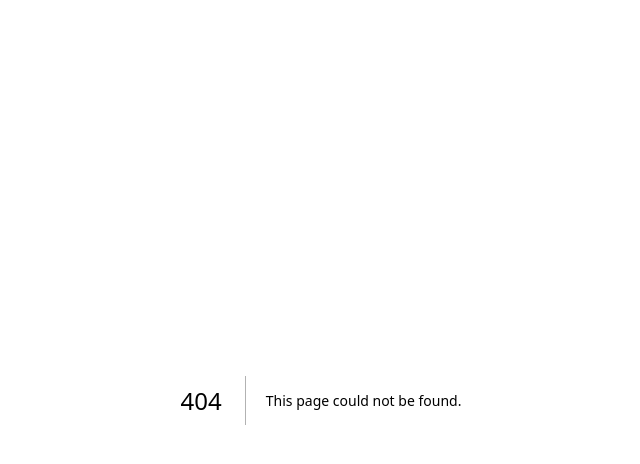
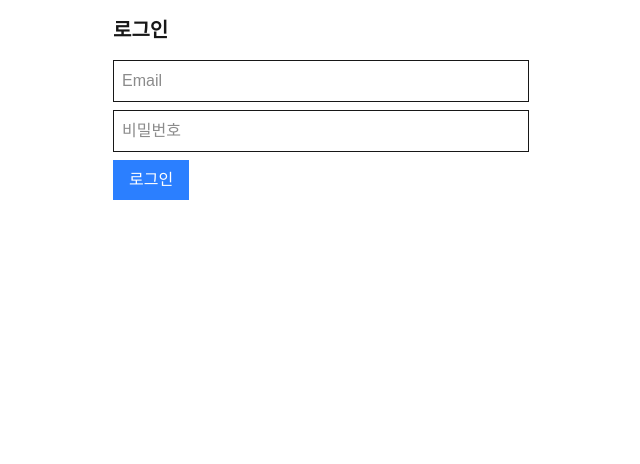
Before and after one commit to Jihun22/jihunsns, a Next.js app: page /login in a window 1280 px wide. Before the commit this address had no page. Shown: the top 464 px of the page, without its empty margins (319-959 px from the left). Built offline with nearby package versions, Linux system fonts and the light colour scheme.

Commit message:
로그인 페이지 구현

```diff
--- /dev/null
+++ b/src/app/login/page.tsx
@@ -0,0 +1,59 @@
+'use client'
+
+import React, { useState } from 'react'
+import { useRouter } from 'next/navigation'
+
+export  default function  LoginPage() {
+    const [form, setForm] = useState({email:'', password:''})
+    const [message, setMessage] = useState('')
+    const router = useRouter()
+
+    const handleChange = (e: React.ChangeEvent<HTMLInputElement>) => {
+
+        setForm({...form, [e.target.name]: e.target.value})
+
+    }
+
+    const handleSubmit = async (e:React.FormEvent) => {
+        e.preventDefault()
+        const res = await fetch('/api/auth/login', {
+            method: 'POST',
+            headers: {'content-type': 'application/json'},
+            body: JSON.stringify(form),
+        })
+
+        const data = await  res.json()
+        if (res.ok) {
+            setMessage('로그인 성공!')
+            router.push('/')
+        }else {
+            setMessage(data.error)
+        }
+    }
+
+    return (
+
+        <div className="max-w-md mx-auto p-4">
+            <h1 className="text-xl font-bold mb-4"> 로그인</h1>
+            <form onSubmit={handleSubmit} className="space-y-2">
+                <input
+                    type="email"
+                    name ="email"
+                    placeholder="Email"
+                    onChange={handleChange}
+                    className="border p-2 w-full"
+                    />
+                <input
+                    type="password"
+                    name ="password"
+                    placeholder="비밀번호"
+                    onChange={handleChange}
+                    className="border p-2 w-full"
+                    />
+                <button type ="submit" className="bg-blue-500 text-white px-4 py-2"> 로그인 </button>
+            </form>
+            {message && <p className ="mt-2 text-sm text-red-500">{message}</p>}
+
+        </div>
+    )
+}
```
